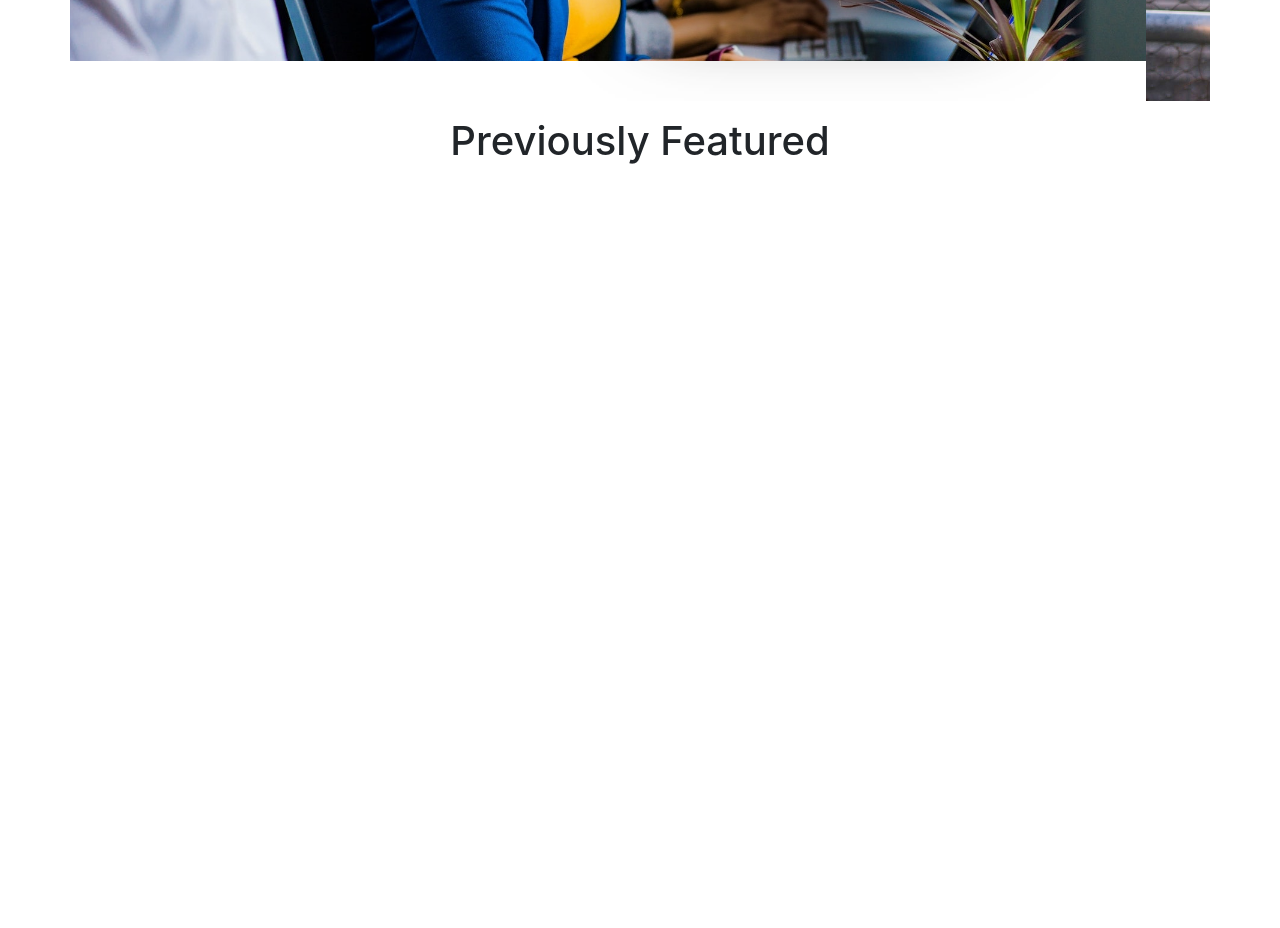
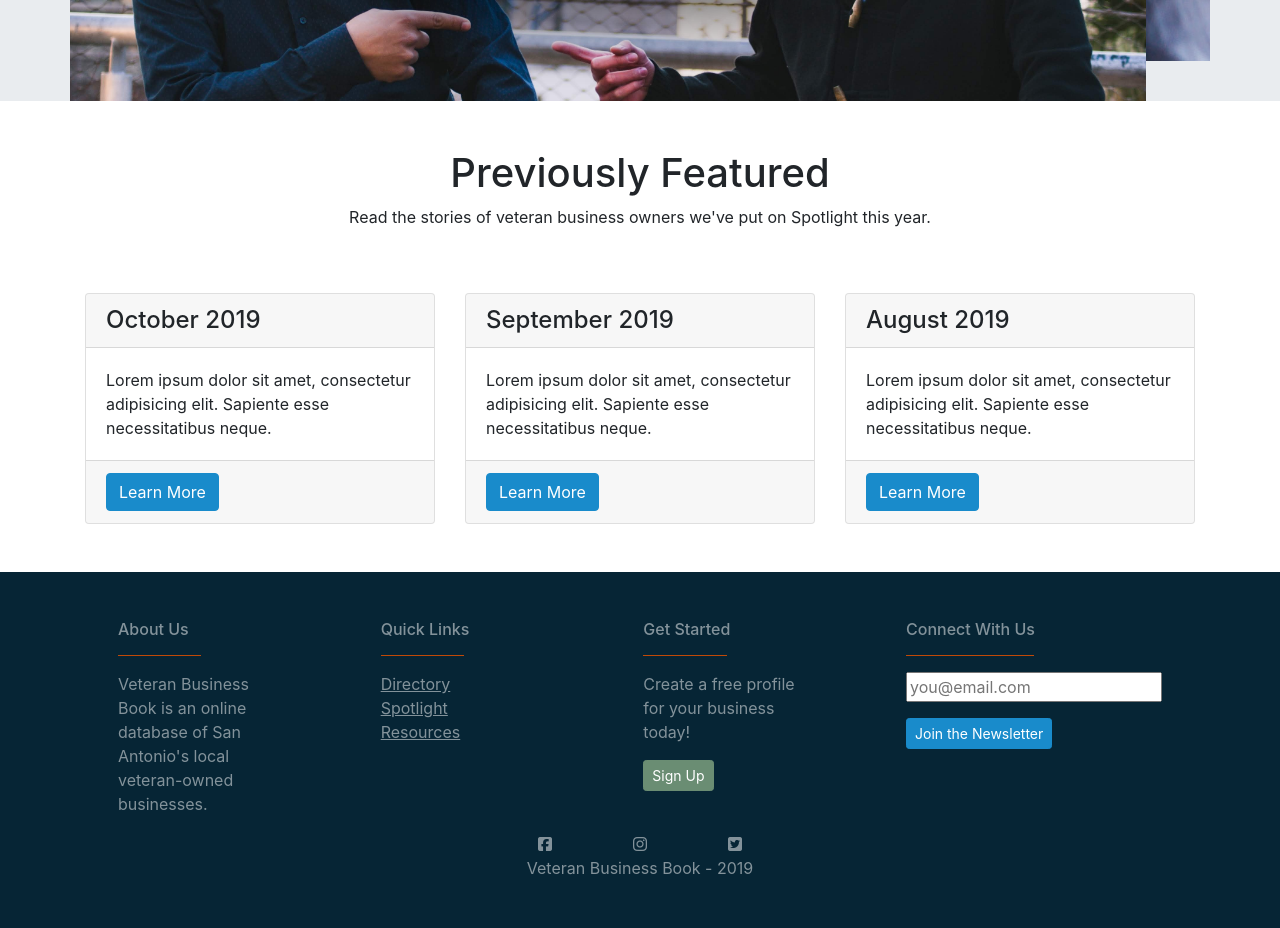
Before and after one commit to pixel-sa/VeteransCodeathon, a website built with webpack: page public/spotlight.html in a window 1280 px wide. Shown: the part 475-1403 px from the top of the page. Before the commit the page ends 800 px from the top, so only its background shows below. Built offline with nearby package versions, Linux system fonts and the light colour scheme; some packages are replaced by stand-ins of ours.

Commit message:
changes to multiple pages

```diff
--- a/public/spotlight.html
+++ b/public/spotlight.html
@@ -11,6 +11,7 @@
   <!--Navbar-->
   <nav class="navbar navbar-custom fixed-top navbar-expand-lg navbar-dark fixed-top">
   <div class="container">
+    <i class="fas fa-book" style="color: #fff; margin-right: 1%;"></i>
     <a class="navbar-brand" href="index.html">VB Book</a>
     <button class="navbar-toggler navbar-toggler-right" type="button" data-toggle="collapse" data-target="#navbarResponsive" aria-controls="navbarResponsive" aria-expanded="false" aria-label="Toggle navigation">
       <span class="navbar-toggler-icon"></span>
@@ -46,6 +47,7 @@
 </nav>
 
   <!--Carousel-->
+  <div class="row" style="background-color: #e9ecef;">
     <div class="container">
       <div class="row">
         <div id="carouselExampleIndicators" class="carousel slide"
@@ -56,7 +58,7 @@
           <!--<li data-target="#carouselExampleIndicators" data-slide-to="2"></li>-->
           <!--</ol>-->
           <div class="carousel-inner">
-          <div class="item carousel-item active">
+            <div class="item carousel-item">
               <img src="img/woman-in-blue-suit-jacket-2422293.jpg"
                    class="w-100 img-fluid"
                    alt="">
@@ -74,7 +76,7 @@
                 </div>
               </div>
             </div>
-          <div class="item carousel-item">
+            <div class="item carousel-item active">
               <img src="img/photo-of-men-pointing-to-each-other-2750174.jpg" class="w-100 img-fluid"
                    alt="">
               <div class="carousel-caption text-center">
@@ -98,12 +100,105 @@
         </div>
       </div>
     </div>
+  </div>
 
   <div class="container mb-5">
-    <div class="row pt-3">
+    <div class="row pt-5">
       <h1 class="mx-auto">Previously Featured</h1>
     </div>
+    <div class="row">
+      <div class="col text-center">
+        <p class="mx-auto">Read the stories of veteran business owners we've
+        put on Spotlight this year.</p>
       </div>
+    </div>
+    <div class="row mt-5">
+      <div class="col-sm-12 col-md-4">
+        <div class="card h-100">
+        <h4 class="card-header">October 2019</h4>
+        <div class="card-body">
+          <p class="card-text">Lorem ipsum dolor sit amet, consectetur adipisicing elit. Sapiente esse necessitatibus neque.</p>
+        </div>
+        <div class="card-footer">
+          <a href="#" class="btn btn-primary">Learn More</a>
+        </div>
+        </div>
+      </div>
+      <div class="col-sm-12 col-md-4">
+        <div class="card h-100">
+          <h4 class="card-header">September 2019</h4>
+          <div class="card-body">
+            <p class="card-text">Lorem ipsum dolor sit amet, consectetur adipisicing elit. Sapiente esse necessitatibus neque.</p>
+          </div>
+          <div class="card-footer">
+            <a href="#" class="btn btn-primary">Learn More</a>
+          </div>
+        </div>
+      </div>
+      <div class="col-sm-12 col-md-4">
+        <div class="card h-100">
+          <h4 class="card-header">August 2019</h4>
+          <div class="card-body">
+            <p class="card-text">Lorem ipsum dolor sit amet, consectetur adipisicing elit. Sapiente esse necessitatibus neque.</p>
+          </div>
+          <div class="card-footer">
+            <a href="#" class="btn btn-primary">Learn More</a>
+          </div>
+        </div>
+      </div>
+    </div>
+  </div>
+  <footer class="py-5">
+    <div class="container">
+      <div class="row">
+        <div class="col px-5">
+          <h6>About Us</h6>
+          <hr>
+          <p>Veteran Business Book is an online database of San Antonio's
+            local veteran-owned businesses.</p>
+        </div>
+        <div class="col px-5">
+          <h6>Quick Links</h6>
+          <hr>
+          <ul>
+            <li><a href="#">Directory</a></li>
+            <li><a href="#">Spotlight</a></li>
+            <li><a href="#">Resources</a></li>
+          </ul>
+        </div>
+        <div class="col px-5">
+          <h6>Get Started</h6>
+          <hr>
+          <p>Create a free profile for your business today!</p>
+          <button type="submit" class="btn btn-primary btn-sm"
+                  id="sign-up-sub">Sign
+            Up</button>
+        </div>
+        <div class="col px-5">
+          <h6>Connect With Us</h6>
+          <hr>
+          <input type="text" placeholder="you@email.com" class="mb-3">
+          <br>
+          <button type="submit" class="btn btn-primary btn-sm">Join
+            the Newsletter</button>
+        </div>
+      </div>
+      <div class="row justify-content-center" id="social-icons">
+        <div class="col-md-1 text-center"><i
+                class="fab fa-facebook-square"></i></div>
+        <div class="col-md-1 text-center"><i
+                class="fab fa-instagram"></i></div>
+        <div class="col-md-1 text-center"><i
+                class="fab fa-twitter-square"></i></div>
+      </div>
+      <div class="row" id="sub-footer">
+        <div class="col-sm-12 text-center">
+          Veteran Business Book - 2019
+        </div>
+      </div>
+    </div>
+    <!-- /.container -->
+  </footer>
 
 <script src="./main.js"></script>
   <script>
--- a/src/index.js
+++ b/src/index.js
@@ -12,7 +12,7 @@ const {googleMapsKey} = require('./keys')
 
 console.log("in index");
 
-var businessList = business.sort((a, b) => a.name.localeCompare(b.name))
+var businessList = business;
 var ownerList = owner;
 
 console.log(businessList);
```
Also changed, not shown: public/directory.html (+13 -11 lines), public/profile.html (+51 -0 lines), 1 other file. Lines whose indentation alone changed are shown as unchanged.
